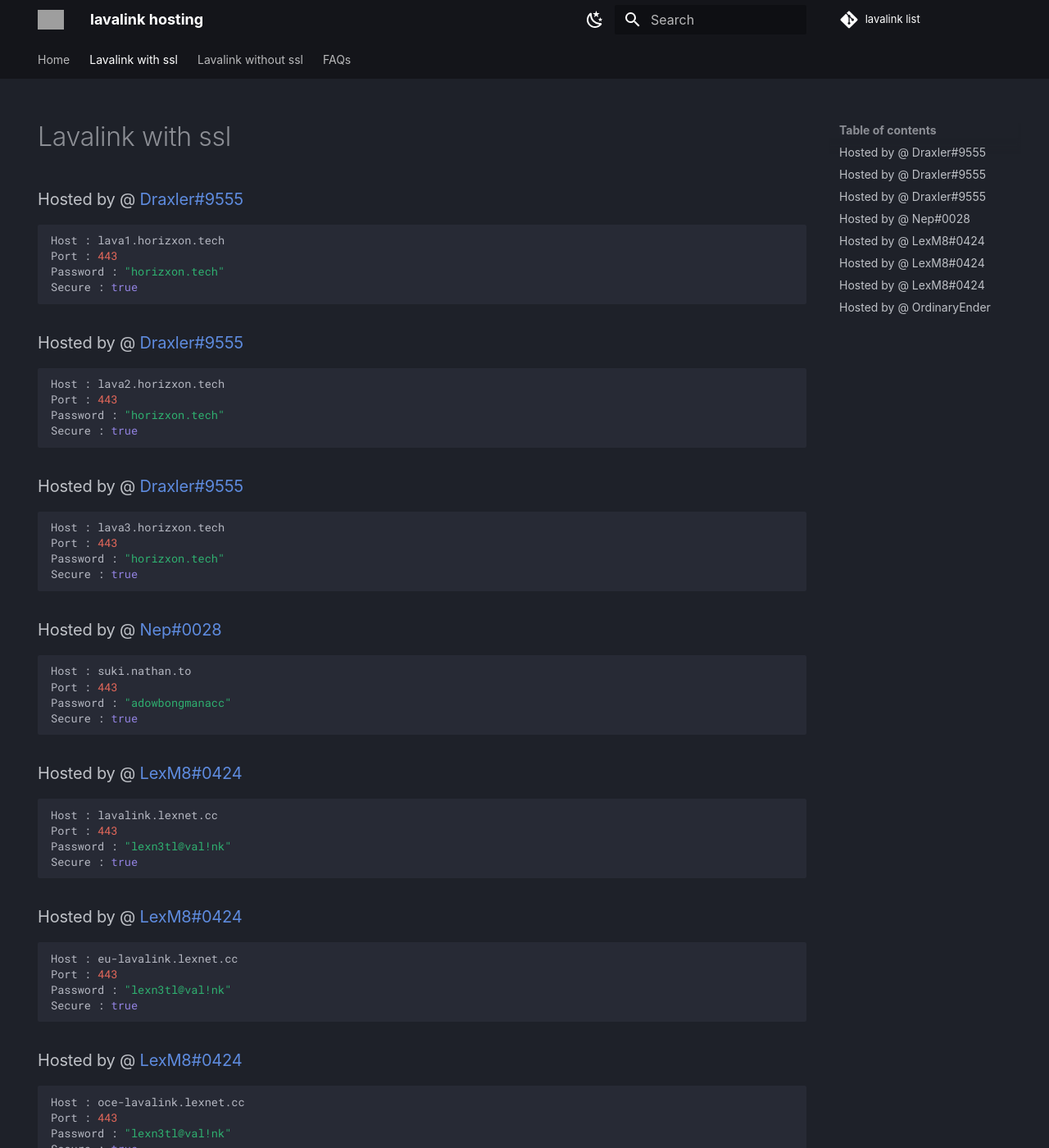
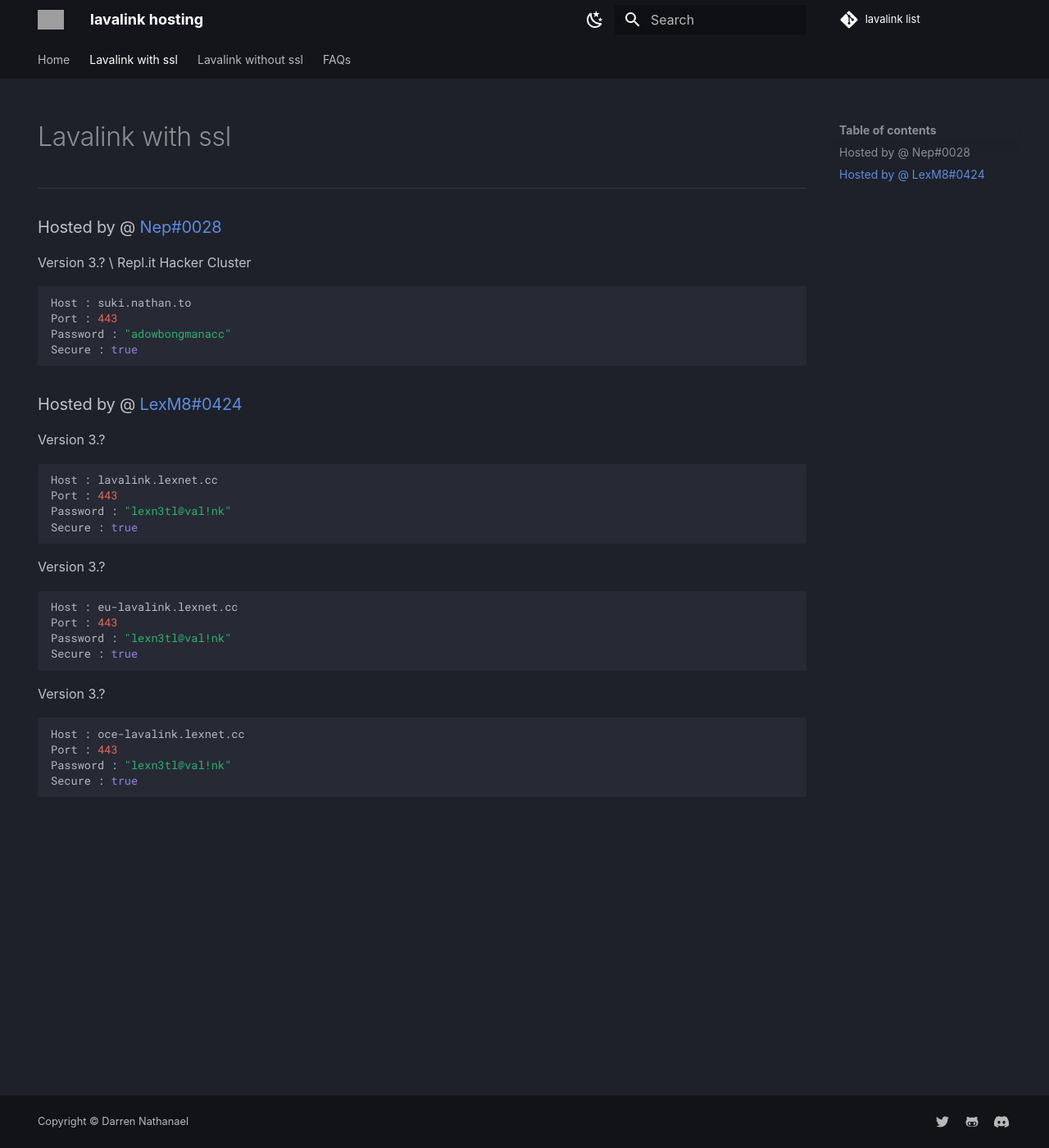
Before and after one commit to DarrenOfficial/lavalink-list, an MkDocs documentation site: the page built from docs/SSL/lavalink-with-ssl.md, in a window 1280 px wide and 1400 px high. Shown: the whole window at 82% size. Built offline with MkDocs 1.6.1 and Material for MkDocs 9.7.7, drawn with Linux system fonts in a browser that asks for light colours; comment, search, counter and statistics services are not loaded; a style sheet for code colours, icons or effects is not loaded; some of the changed text lies outside the part shown; grey boxes are pictures that could not be loaded.

Commit message:
Versioning \ Remove Duplicate \ Remove Inactive

````diff
--- a/docs/SSL/lavalink-with-ssl.md
+++ b/docs/SSL/lavalink-with-ssl.md
@@ -6,32 +6,12 @@ description: SSL Uses Secure WS connection, whilst No SSL uses standard WS. if y
 <!-- inject image ad -->
 <div data-ea-style="stickybox" class="dark horizontal" data-ea-publisher="darrennathanaelcom" data-ea-type="image"></div>
 
+---
 
-### Hosted by @ [Draxler#9555](https://status.horizxon.xyz/)
-```bash
-Host : lava1.horizxon.tech
-Port : 443
-Password : "horizxon.tech"
-Secure : true
-```
 
-### Hosted by @ [Draxler#9555](https://status.horizxon.xyz/)
-```bash
-Host : lava2.horizxon.tech
-Port : 443
-Password : "horizxon.tech"
-Secure : true
-```
-
-### Hosted by @ [Draxler#9555](https://status.horizxon.xyz/)
-```bash
-Host : lava3.horizxon.tech
-Port : 443
-Password : "horizxon.tech"
-Secure : true
-```
 
 ### Hosted by @ [Nep#0028](https://github.com/neptalu0)
+Version 3.? \ Repl.it Hacker Cluster
 ```bash
 Host : suki.nathan.to
 Port : 443
@@ -40,6 +20,7 @@ Secure : true
 ```
 
 ### Hosted by @ [LexM8#0424](https://freelavalink.lexnet.cc)
+Version 3.?
 ```bash
 Host : lavalink.lexnet.cc
 Port : 443
@@ -47,7 +28,7 @@ Password : "lexn3tl@val!nk"
 Secure : true
 ```
 
-### Hosted by @ [LexM8#0424](https://freelavalink.lexnet.cc)
+Version 3.?
 ```bash
 Host : eu-lavalink.lexnet.cc
 Port : 443
@@ -55,18 +36,10 @@ Password : "lexn3tl@val!nk"
 Secure : true
 ```
 
-### Hosted by @ [LexM8#0424](https://freelavalink.lexnet.cc)
+Version 3.?
 ```bash
 Host : oce-lavalink.lexnet.cc
 Port : 443
 Password : "lexn3tl@val!nk"
 Secure : true
 ```
-
-### Hosted by @ [OrdinaryEnder](https://github.com/OrdinaryEnder)
-```bash
-Host : lavalink.ordinaryender.my.eu.org
-Port : 443
-Password : ordinarylavalink
-Secure : true
-```
````
